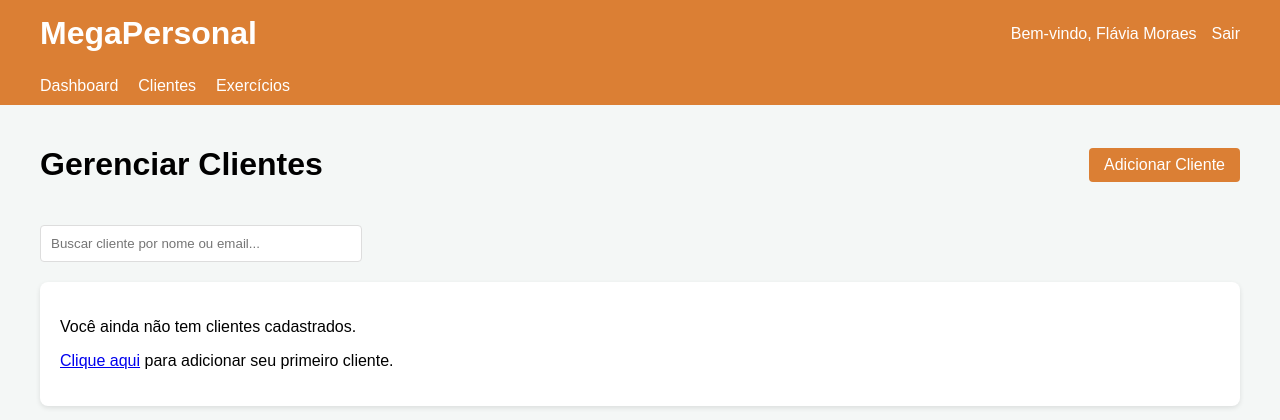
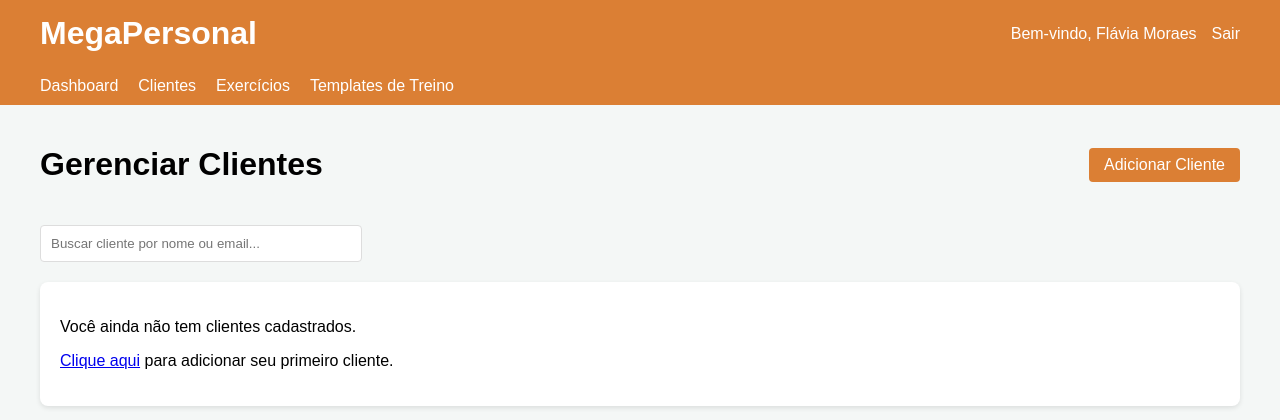
Before and after one commit to Mcarlos99/megapersonal, a Flask app: page /clients in a window 1280 px wide. Shown: the top 420 px of the page. Run offline with Flask 2, Linux system fonts and the light colour scheme; a user stored in the database is signed in; data comes from the database, SQL or seed files in the repository.

Commit message:
Add files via upload

```diff
--- a/templates/assessment_compare.html
+++ b/templates/assessment_compare.html
@@ -267,6 +267,7 @@
             <li><a href="{{ url_for('dashboard') }}">Dashboard</a></li>
             <li><a href="{{ url_for('client_list') }}">Clientes</a></li>
             <li><a href="{{ url_for('exercises') }}">Exercícios</a></li>
+            <li><a href="{{ url_for('workout_templates') }}">Templates de Treino</a></li>
         </ul>
     </nav>
 
--- a/templates/assessment_form.html
+++ b/templates/assessment_form.html
@@ -240,6 +240,7 @@
             <li><a href="{{ url_for('dashboard') }}">Dashboard</a></li>
             <li><a href="{{ url_for('client_list') }}">Clientes</a></li>
             <li><a href="{{ url_for('exercises') }}">Exercícios</a></li>
+            <li><a href="{{ url_for('workout_templates') }}">Templates de Treino</a></li>
         </ul>
     </nav>
 
--- a/templates/assessment_view.html
+++ b/templates/assessment_view.html
@@ -266,6 +266,7 @@
             <li><a href="{{ url_for('dashboard') }}">Dashboard</a></li>
             <li><a href="{{ url_for('client_list') }}">Clientes</a></li>
             <li><a href="{{ url_for('exercises') }}">Exercícios</a></li>
+            <li><a href="{{ url_for('workout_templates') }}">Templates de Treino</a></li>
         </ul>
     </nav>
 
--- a/templates/client_detail.html
+++ b/templates/client_detail.html
@@ -260,6 +260,7 @@
             <li><a href="{{ url_for('dashboard') }}">Dashboard</a></li>
             <li><a href="{{ url_for('client_list') }}">Clientes</a></li>
             <li><a href="{{ url_for('exercises') }}">Exercícios</a></li>
+            <li><a href="{{ url_for('workout_templates') }}">Templates de Treino</a></li>
         </ul>
     </nav>
 
--- a/templates/client_edit.html
+++ b/templates/client_edit.html
@@ -190,6 +190,7 @@
             <li><a href="{{ url_for('dashboard') }}">Dashboard</a></li>
             <li><a href="{{ url_for('client_list') }}">Clientes</a></li>
             <li><a href="{{ url_for('exercises') }}">Exercícios</a></li>
+            <li><a href="{{ url_for('workout_templates') }}">Templates de Treino</a></li>
         </ul>
     </nav>
 
--- a/templates/client_form.html
+++ b/templates/client_form.html
@@ -147,6 +147,7 @@
             <li><a href="{{ url_for('dashboard') }}">Dashboard</a></li>
             <li><a href="{{ url_for('client_list') }}">Clientes</a></li>
             <li><a href="{{ url_for('exercises') }}">Exercícios</a></li>
+            <li><a href="{{ url_for('workout_templates') }}">Templates de Treino</a></li>
         </ul>
     </nav>
 
--- a/templates/client_user.html
+++ b/templates/client_user.html
@@ -181,6 +181,7 @@
             <li><a href="{{ url_for('dashboard') }}">Dashboard</a></li>
             <li><a href="{{ url_for('client_list') }}">Clientes</a></li>
             <li><a href="{{ url_for('exercises') }}">Exercícios</a></li>
+            <li><a href="{{ url_for('workout_templates') }}">Templates de Treino</a></li>
         </ul>
     </nav>
 
--- a/templates/clients.html
+++ b/templates/clients.html
@@ -133,6 +133,7 @@
             <li><a href="{{ url_for('dashboard') }}">Dashboard</a></li>
             <li><a href="{{ url_for('client_list') }}">Clientes</a></li>
             <li><a href="{{ url_for('exercises') }}">Exercícios</a></li>
+            <li><a href="{{ url_for('workout_templates') }}">Templates de Treino</a></li>
         </ul>
     </nav>
 
--- a/templates/exercise_edit.html
+++ b/templates/exercise_edit.html
@@ -174,6 +174,7 @@
             <li><a href="{{ url_for('dashboard') }}">Dashboard</a></li>
             <li><a href="{{ url_for('client_list') }}">Clientes</a></li>
             <li><a href="{{ url_for('exercises') }}">Exercícios</a></li>
+            <li><a href="{{ url_for('workout_templates') }}">Templates de Treino</a></li>
         </ul>
     </nav>
 
--- a/templates/exercises.html
+++ b/templates/exercises.html
@@ -286,6 +286,7 @@
             <li><a href="{{ url_for('dashboard') }}">Dashboard</a></li>
             <li><a href="{{ url_for('client_list') }}">Clientes</a></li>
             <li><a href="{{ url_for('exercises') }}">Exercícios</a></li>
+            <li><a href="{{ url_for('workout_templates') }}">Templates de Treino</a></li>
         </ul>
     </nav>
 
--- a/templates/workout_edit.html
+++ b/templates/workout_edit.html
@@ -243,6 +243,7 @@
             <li><a href="{{ url_for('dashboard') }}">Dashboard</a></li>
             <li><a href="{{ url_for('client_list') }}">Clientes</a></li>
             <li><a href="{{ url_for('exercises') }}">Exercícios</a></li>
+            <li><a href="{{ url_for('workout_templates') }}">Templates de Treino</a></li>
         </ul>
     </nav>
 
--- a/templates/workout_form.html
+++ b/templates/workout_form.html
@@ -155,6 +155,7 @@
             <li><a href="{{ url_for('dashboard') }}">Dashboard</a></li>
             <li><a href="{{ url_for('client_list') }}">Clientes</a></li>
             <li><a href="{{ url_for('exercises') }}">Exercícios</a></li>
+            <li><a href="{{ url_for('workout_templates') }}">Templates de Treino</a></li>
         </ul>
     </nav>
 
```
